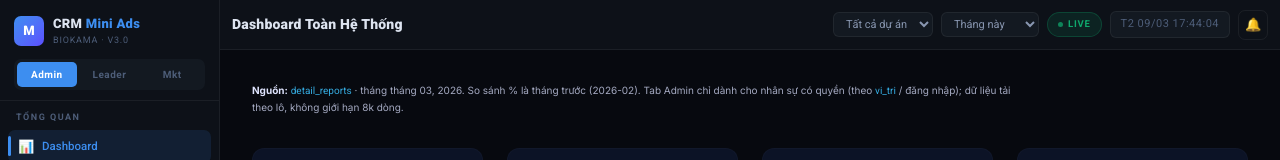
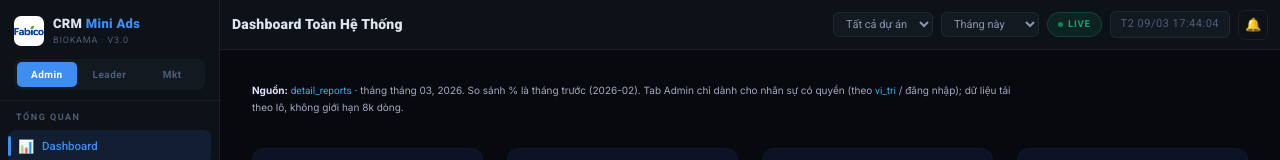
Before and after one commit to quantrinhansu123/FE-vinhdanh, a React (Vite) app: page /crm-admin/admin-dash in a window 1280 px wide. Shown: the top 160 px of the page. Built offline with nearby package versions, Linux system fonts and the light colour scheme; no server answers; the database is empty; sample sign-in values are in the browser's storage.

Commit message:
add logo and fabico

```diff
--- a/src/components/crm-dashboard/Sidebar.tsx
+++ b/src/components/crm-dashboard/Sidebar.tsx
@@ -1,6 +1,7 @@
 import React from 'react';
 import { Role, NavGroup, UserInfo, ViewId } from './types';
 import { LogOut } from 'lucide-react';
+import fabicoLogo from '../../assets/fabico-logo.png';
 
 interface SidebarProps {
   currentRole: Role;
@@ -32,9 +33,7 @@ export const Sidebar: React.FC<SidebarProps> = ({
     <aside className="w-[var(--sw)] shrink-0 bg-[var(--bg1)] border-r border-[var(--border)] flex flex-col overflow-hidden z-20">
       <div className="p-[14px_14px_10px] border-b border-[var(--border)] shrink-0">
         <div className="flex items-center gap-[9px] mb-[12px]">
-          <div className="w-[30px] h-[30px] rounded-[7px] bg-gradient-to-br from-[var(--accent)] to-[#5b4dff] flex items-center justify-center text-[13px] font-extrabold text-[#fff] shrink-0">
-            M
-          </div>
+          <img src={fabicoLogo} alt="Fabico" className="w-[30px] h-[30px] rounded-[7px] object-contain bg-white shrink-0" />
           <div>
             <div className="text-[13px] font-extrabold tracking-[0.3px]">
               CRM <em className="text-[var(--accent)] not-italic">Mini Ads</em>
```
Also changed, not shown: src/assets/fabico-icon.png (added), src/assets/fabico-logo.png (added).
